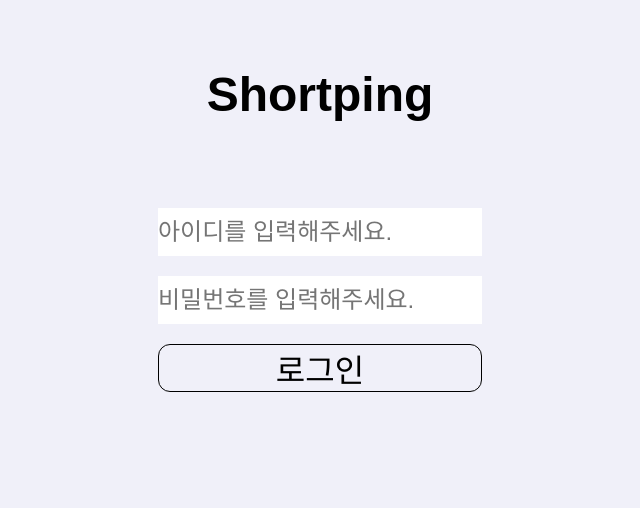
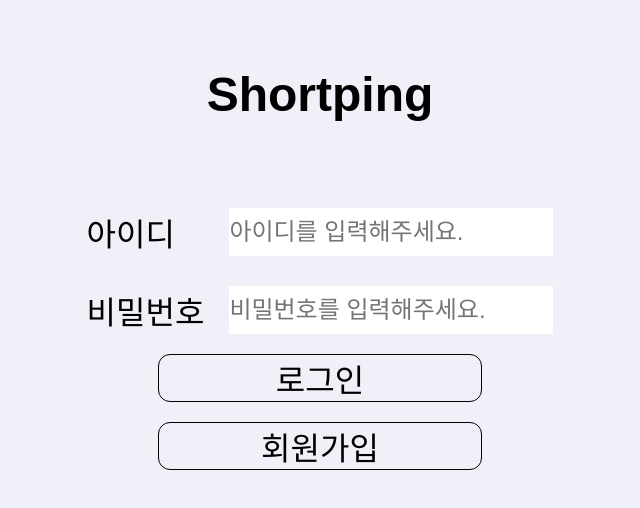
Before and after one commit to Blooossom/shotping, a React (Vite) app in the folder shortping-front/: page /login in a window 1280 px wide. Shown: the top 508 px of the page, without its empty margins (320-960 px from the left). Built offline with nearby package versions, Linux system fonts and the light colour scheme; a web font is replaced by a local one.

Commit message:
feat: 로그인 페이지 수정
- 스타일 수정
- 회원가입 버튼 추가

```diff
--- a/shortping-front/src/pages/Login.tsx
+++ b/shortping-front/src/pages/Login.tsx
@@ -1,8 +1,9 @@
-import {ReactElement, useState} from "react";
-import {css} from "@emotion/css";
-import {useForm,} from "react-hook-form";
+import { ReactElement, useState } from "react";
+import { css } from "@emotion/css";
+import { useForm } from "react-hook-form";
 import useLoginMutation from "../libs/query/useLoginMutation.ts";
-import {Login} from "../types/user.type.ts";
+import { Login } from "../types/user.type.ts";
+import SignUp from "./SignUp.tsx";
 
 const Frame = css`
   display: grid;
@@ -29,7 +30,6 @@ const Body = css`
   font-size: 32px;
   font-weight: 500;
   align-items: center;
-  justify-content: center;
 `;
 
 const Form = css`
@@ -43,6 +43,14 @@ const LoginButton = css`
   height: 48px;
   border: 1px solid #000;
   border-radius: 12px;
+`;
+
+const Label = css`
+  display: flex;
+  flex-direction: row;
+  gap: 25px;
+  justify-content: space-between;
+  align-items: center;
 `;
 
 interface FormValues {
@@ -74,19 +82,39 @@ const Login = (): ReactElement => {
       <section className={Header}>Shortping</section>
       <form onSubmit={handleSubmit(onSubmit)}>
         <section className={Body}>
+          <div
+            className={css`
+              display: flex;
+              flex-direction: column;
+              gap: 30px;
+            `}
+          >
+            <label className={Label}>
+              <span className={css``}>아이디</span>
               <input
                 className={Form}
                 placeholder={"아이디를 입력해주세요."}
                 {...register("loginReq.userId", { required: true })}
               />
+            </label>
+            <label className={Label}>
+              <span>비밀번호</span>
               <input
                 type={"password"}
                 className={Form}
                 placeholder={"비밀번호를 입력해주세요."}
                 {...register("loginReq.password")}
               />
+            </label>
+          </div>
           <button className={LoginButton} type="submit">
             로그인
+          </button>
+          <button
+            className={LoginButton}
+            onClick={() => (location.href = "/signUp")}
+          >
+            회원가입
           </button>
         </section>
       </form>
```
Lines whose indentation alone changed are shown as unchanged.
